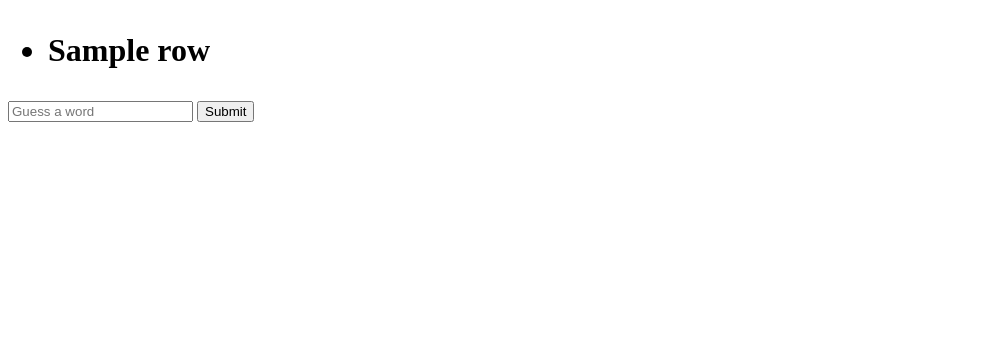
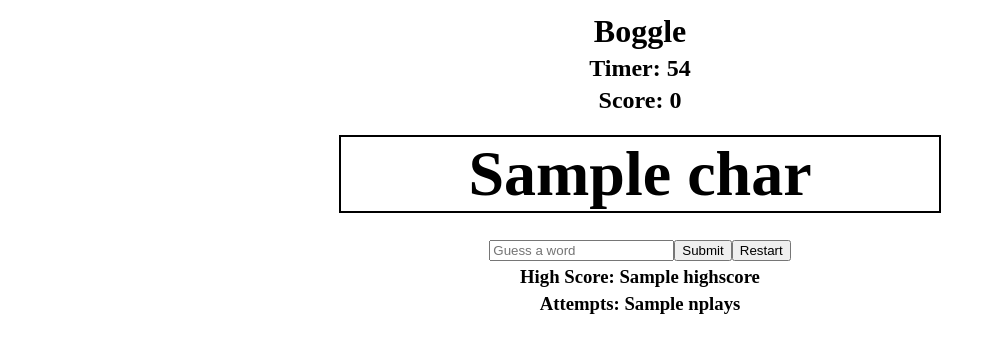
Before and after one commit to floydferrer/Flask-Boggle, a Flask app: template templates/boggle.html in a window 1280 px wide. Shown: the top 353 px of the page, without its empty margins (0-996 px from the left). Run offline with Flask 2, Linux system fonts and the light colour scheme; the template is opened without the code that fills it: most values are stand-ins (such as "Sample title", 1, 10 or a date in 2020); parts of the project's set-up code (start-up, migrations or seed data) failed here and were passed over; some libraries are stand-ins or nearby versions.

Commit message:
completed all steps

```diff
--- a/app.py
+++ b/app.py
@@ -1,5 +1,5 @@
 from boggle import Boggle
-from flask import Flask, request, render_template, redirect, flash, jsonify, make_response, session
+from flask import Flask, request, render_template, redirect, jsonify, session
 from flask_debugtoolbar import DebugToolbarExtension
 
 app = Flask(__name__)
@@ -10,17 +10,27 @@ debug = DebugToolbarExtension(app)
 
 boggle_game = Boggle()
 
-@app.route('/reset')
+@app.route('/start-game')
+def create_board():
+    session['board'] = []
+    session['highscore'] = 0
+    session['nplays'] = 0
+    board = boggle_game.make_board()
+    print(board)
+    session['board'] = board
+    return redirect('/boggle')
+
+@app.route('/restart')
 def reset_board():
     session['board'] = []
     board = boggle_game.make_board()
+    print(board)
     session['board'] = board
     return redirect('/boggle')
 
 @app.route('/boggle')
 def display_board():
-    board = session['board']
-    return render_template('boggle.html', board=board)
+    return render_template('boggle.html', board=session['board'], highscore=session['highscore'], nplays=session['nplays'])
 
 @app.route('/words', methods=['POST'])
 def display_words():
@@ -28,9 +38,18 @@ def display_words():
     word_list = boggle_game.words
     return render_template('words.html', word_list=word_list)
 
-@app.route('/floyd', methods=['POST'])
+@app.route('/check', methods=['GET'])
 def show_word():
     board = session['board']
     word = request.args['word']
-    answer = Boggle.check_valid_word(board, word)
+    answer = boggle_game.check_valid_word(board, word)
     return jsonify({'result': answer})
+
+@app.route('/stats', methods=['POST'])
+def update_stats():
+    score = request.json['score']
+    highscore = session.get('highscore', 0)
+    nplays = session.get('nplays', 0)
+    session['nplays'] = nplays + 1
+    session['highscore'] = max(score, highscore)
+    return jsonify(brokeRecord=score > highscore)
--- /dev/null
+++ b/static/app.css
@@ -0,0 +1,48 @@
+body {
+    display: flex;
+    flex-direction: column;
+}
+
+#title,
+#timer,
+#score,
+#highscore,
+#attempts,
+#guess-form,
+#result {
+    display: inline-flex;
+    justify-content: center;
+    margin-top: 5px;
+    margin-bottom: 0;
+}
+
+#boggle {
+    display: inline-flex;
+    justify-content: center;
+}
+
+#boggle-board {
+    list-style-type: none;
+    padding-left: 0;
+    margin: 0;
+    font-size: 2em;
+    text-align: center;
+    border-top: 2px;
+    border-top-style: solid;
+    border-left: 2px;
+    border-left-style: solid;
+}
+
+.row {
+    display: flex;
+    width: 600px;
+}
+
+.char {
+    display: inline-block;
+    width: 100%;
+    border-right: 2px;
+    border-right-style: solid;
+    border-bottom: 2px;
+    border-bottom-style: solid;
+}
--- a/static/app.js
+++ b/static/app.js
@@ -1,29 +1,60 @@
+const $timer = $('#timer');
+const $score = $('#score');
 const $guessForm = $('#guess-form');
+const $guessButton = $('#guess-btn');
+const $submit = $('#submit');
+const $result = $('#result');
+const $words = $('#words');
+const correctWords = [];
+let score = 0;
+let attempts = 0;
 
-$guessForm.on('submit', async handleSubmit(evt){
+$guessForm.on('submit', async function handleSubmit(evt){
     evt.preventDefault();
-    console.log($guessForm[0][0].value);
     let word = $guessForm[0][0].value;
-    // $guessForm[0].reset();
-    const response = await axios("/floyd", { params: { word: word } });
-    // console.log(response.data.result);
-    // const response = await axios({
-    //     url: '/floyd',
-    //     method: "GET",
-    // });
-    console.log(response.data.result);
+    $guessForm[0].reset();
+    const response = await axios("/check", { params: { word: word } });
+    if (response.data.result === 'ok' && correctWords.indexOf(word) === -1) {
+        score += word.length;
+        $score.text(`Score: ${score}`);
+        correctWords.push(word);
+        $words.append(`<li>${word}</li>`);
+        $result.text(response.data.result);
+        console.log(score);
+    } else if (response.data.result === 'ok' && correctWords.indexOf(word) !== -1) {
+        $result.text('Already found!');
+    } else if (response.data.result !== 'ok') {
+        $result.text(response.data.result);
+    }
 });
 
-// async function handleSubmit(evt) {
-//     evt.preventDefault();
-//     console.log($guessForm[0][0].value);
-//     let word = $guessForm[0][0].value;
-//     // $guessForm[0].reset();
-//     const response = await axios("/floyd", { params: { word: word } });
-//     // console.log(response.data.result);
-//     // const response = await axios({
-//     //     url: '/floyd',
-//     //     method: "GET",
-//     // });
-//     console.log(response.data.result);
-// }
+async function scoreGame(){
+    const response = await axios.post("/stats", { score: score });
+    if (response.data.brokeRecord){
+        $score.text(`New Record: ${score}`);
+    } else {
+        $score.text(`Final score: ${score}`);
+    }
+}
+
+function handleTimer(){
+    let counter = 60;
+    let intervalId = setInterval(() => {
+        if (counter >= 1) {
+            counter --;
+            $timer.text(`Timer: ${counter}`);
+        } else {
+            clearInterval(intervalId);
+            disableForm(true);
+            scoreGame();
+        }
+    }, 1000)
+}
+
+function disableForm(value) {
+    $guessForm[0][0].value = "";
+    $guessButton.attr('disabled', value);
+    $submit.attr('disabled', value);
+}
+
+handleTimer();
--- a/templates/boggle.html
+++ b/templates/boggle.html
@@ -1,26 +1,45 @@
 <!DOCTYPE html>
 <html lang="en">
+
 <head>
     <meta charset="UTF-8">
     <meta name="viewport" content="width=device-width, initial-scale=1.0">
     <title>Boggle</title>
+    <link rel="stylesheet" href="/static/app.css">
 </head>
+
 <body>
     {% block content %}
-<h1>
-    <ul>
+    <h1 id="title">Boggle</h1>
+    <h2 id="timer">Begin!</h2>
+    <h2 id="score">Score: 0</h2>
+    <h1 id="boggle">
+        <ul id="boggle-board">
             {% for row in board %}
-            <li>{{row}}</li>
+            <li class="row">
+                {% for char in row %}
+                <span class="char">{{ char }}</span>
+                {% endfor %}
+            </li>
             {% endfor %}
         </ul>
     </h1>
     <form id="guess-form" method="POST">
-    <input type="text" placeholder="Guess a word" id="guess" required>
-    <button>Submit</button>
+        <input type="text" placeholder="Guess a word" id="guess-btn" required minlength="2">
+        <button id="submit">Submit</button>
+        <button id="restart" onclick="window.location.href='/restart';">Restart</button>
     </form>
+    <h3 id="highscore">
+        High Score: {{ highscore }}
+    </h3>
+    <h3 id="attempts">Attempts: {{ nplays }}</h3>
+    <p id="result"></p>
+
     {% endblock %}
+    <script> </script>
     <script src="http://unpkg.com/jquery"></script>
     <script src="https://unpkg.com/axios@0.19.0/dist/axios.js"></script>
     <script src="/static/app.js"></script>
 </body>
+
 </html>
```
Lines whose indentation alone changed are shown as unchanged.
